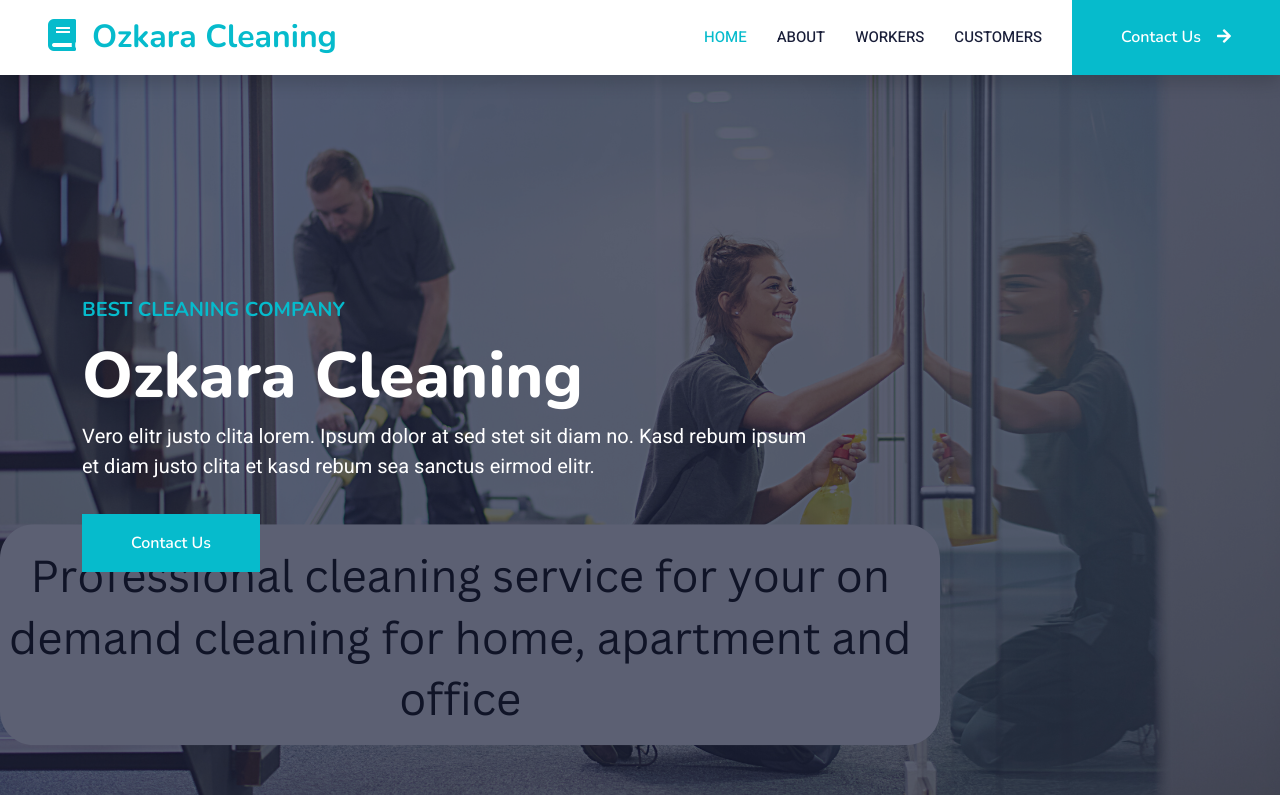
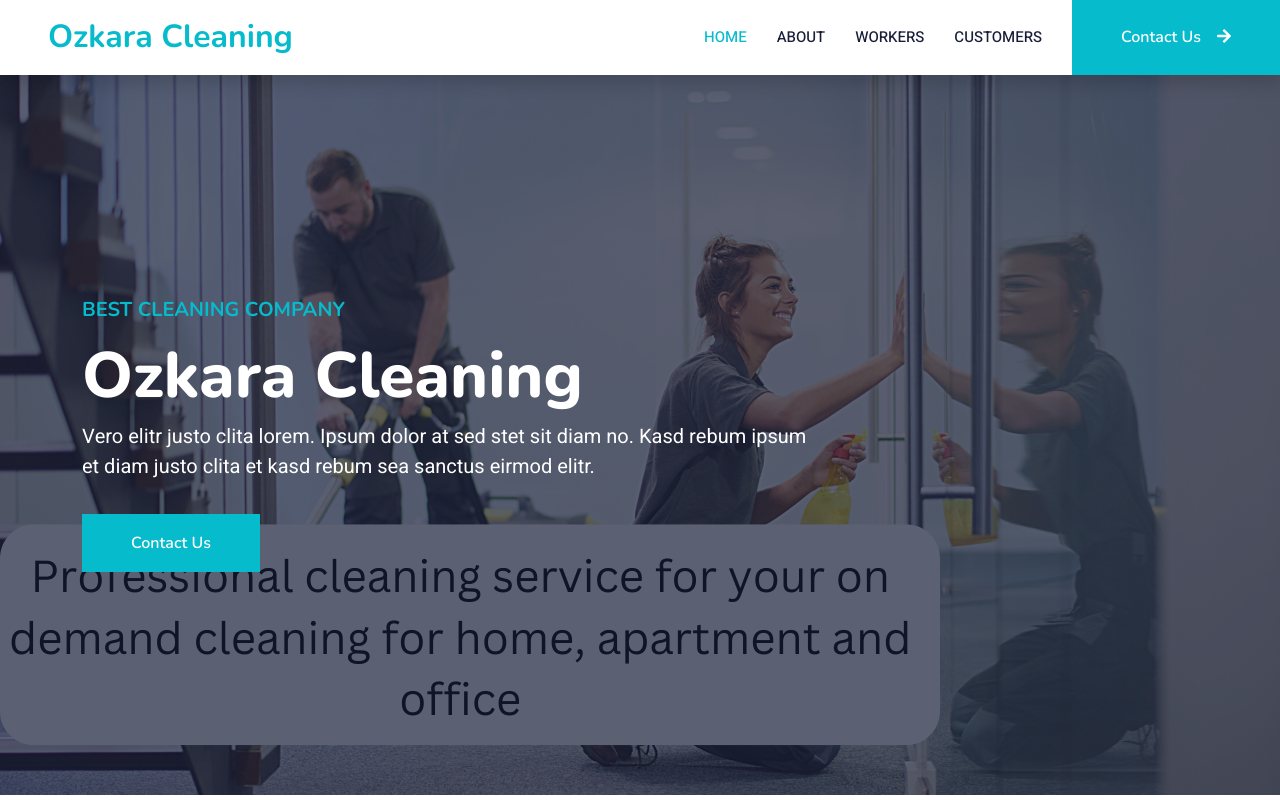
Before and after one commit to lilsamzey/Cleaning-company, a plain HTML site: page index.html in a window 1280 px wide. Shown: the top 800 px of the page. Drawn offline with nearby package versions, Linux system fonts and the light colour scheme.

Commit message:
Update index.html

```diff
--- a/index.html
+++ b/index.html
@@ -44,7 +44,7 @@
     <!-- Navbar Start -->
     <nav class="navbar navbar-expand-lg bg-white navbar-light shadow sticky-top p-0">
         <a href="index.html" class="navbar-brand d-flex align-items-center px-4 px-lg-5">
-            <h2 class="m-0 text-primary"><i class="fa fa-book me-3"></i>Ozkara Cleaning</h2>
+            <h2 class="m-0 text-primary"></i>Ozkara Cleaning</h2>
         </a>
         <button type="button" class="navbar-toggler me-4" data-bs-toggle="collapse" data-bs-target="#navbarCollapse">
             <span class="navbar-toggler-icon"></span>
```
